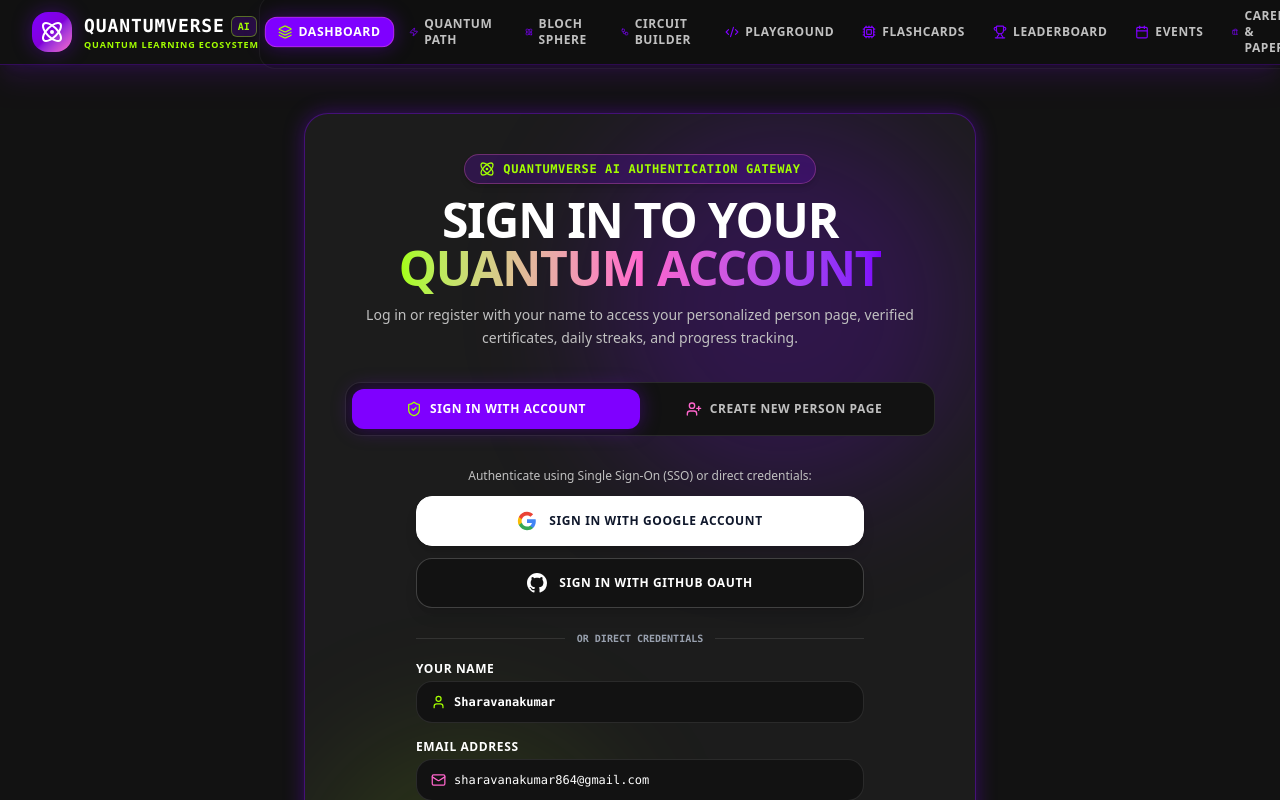
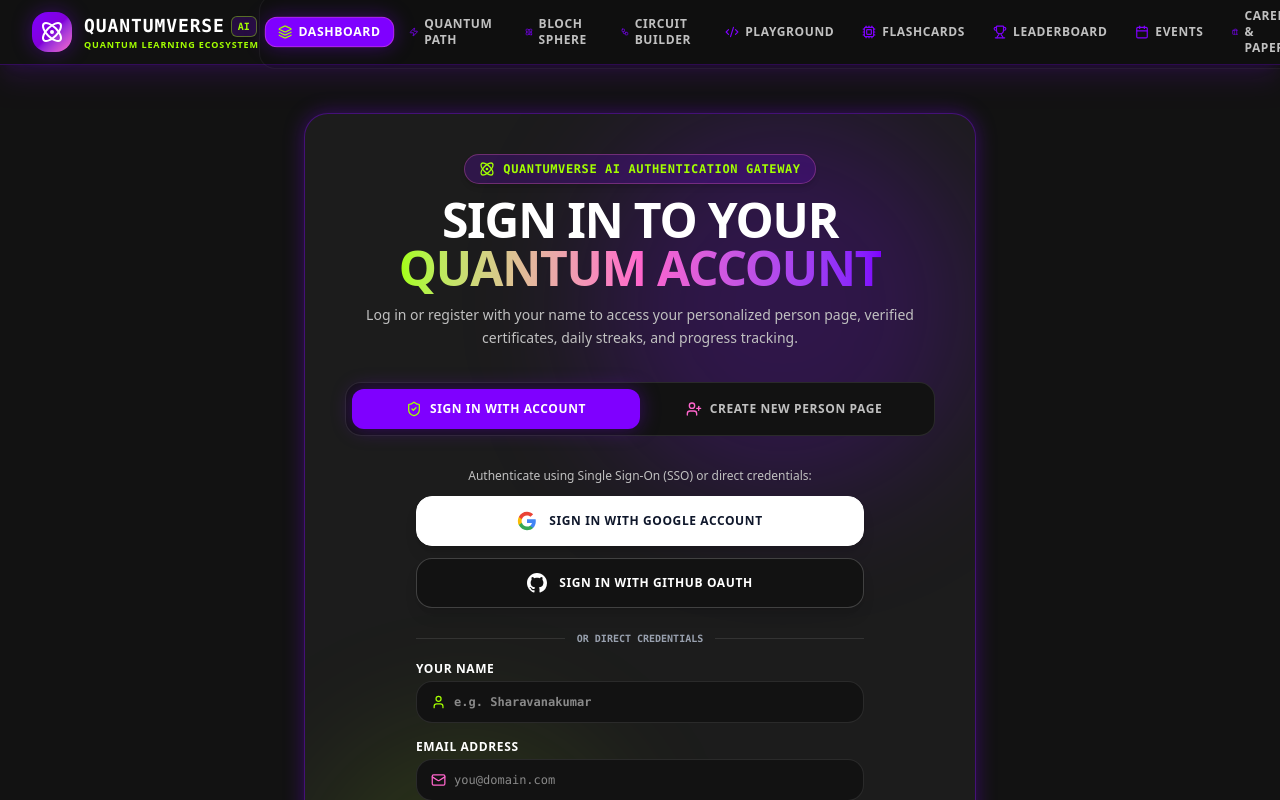
Before and after one commit to sharavana864/Quantumverse-Ai, a React (Vite) app: page / in a window 1280 px wide. Shown: the top 800 px of the page. Built offline with nearby package versions, Linux system fonts and the light colour scheme.

Commit message:
refactor: reset default user profile and credentials
Replace hardcoded personal developer information with generic placeholders and clear input fields to improve user privacy and decouple the application from individual identity.

```diff
--- a/src/components/AboutView.tsx
+++ b/src/components/AboutView.tsx
@@ -157,7 +157,7 @@
         </div>
       </div>
 
-      {/* Footer Info: Date, Version & Built By Sharavanakumar */}
+      {/* Footer Info: Date & Version */}
       <div className={`rounded-3xl p-6 border space-y-4 text-center transition-all ${
         isDark ? "bg-[#121212] border-white/10" : "bg-slate-100 border-slate-200"
       }`}>
@@ -176,9 +176,9 @@
         </div>
 
         <div className={`pt-3 border-t text-xs space-y-1 ${isDark ? "border-white/10 text-[#C0C0C0]" : "border-slate-200 text-slate-600"}`}>
-          <p className="font-semibold uppercase tracking-wider">QuantumVerse AI Ecosystem • Inspired by Duolingo</p>
+          <p className="font-semibold uppercase tracking-wider">QuantumVerse AI Ecosystem • Gamified Quantum Learning</p>
           <p className="text-[11px] font-mono font-black text-[#FF66CC] uppercase tracking-widest">
-            Built by Sharavanakumar
+            Empowering the Next Generation of Quantum Pioneers
           </p>
         </div>
       </div>
--- a/src/components/GamificationView.tsx
+++ b/src/components/GamificationView.tsx
@@ -17,8 +17,8 @@
   const isDark = theme === "dark";
 
   const userXP = userProfile?.totalXP ?? 0;
-  const userName = userProfile?.name ?? "Sharavanakumar";
-  const userAvatar = userProfile?.avatar ?? "https://api.dicebear.com/7.x/bottts/svg?seed=Sharavanakumar";
+  const userName = userProfile?.name ?? "Quantum Learner";
+  const userAvatar = userProfile?.avatar ?? "https://api.dicebear.com/7.x/bottts/svg?seed=QuantumLearner";
   const userTitle = userProfile?.title ?? "Quantum Scholar";
   const userStreak = userProfile?.streakDays ?? 0;
 
--- a/src/components/LoginPortal.tsx
+++ b/src/components/LoginPortal.tsx
@@ -28,9 +28,9 @@
   const [activeTab, setActiveTab] = useState<"login" | "signup">("login");
 
   // Sign In State
-  const [nameInput, setNameInput] = useState("Sharavanakumar");
-  const [emailInput, setEmailInput] = useState("sharavanakumar864@gmail.com");
-  const [passwordInput, setPasswordInput] = useState("••••••••••••");
+  const [nameInput, setNameInput] = useState("");
+  const [emailInput, setEmailInput] = useState("");
+  const [passwordInput, setPasswordInput] = useState("");
 
   // Custom User Sign Up State
   const [newName, setNewName] = useState("");
@@ -41,8 +41,8 @@
   const [notification, setNotification] = useState<string | null>(null);
 
   const handleGoogleQuickSignIn = () => {
-    const name = nameInput.trim() || "Sharavanakumar";
-    const email = emailInput.trim() || "sharavanakumar864@gmail.com";
+    const name = nameInput.trim() || "Google Quantum User";
+    const email = emailInput.trim() || "user@gmail.com";
     const user = createNewUserProfile(name, email, "google");
 
     setNotification(`Google SSO Verified! Signing in as ${user.name}...`);
--- a/src/data/userProfile.ts
+++ b/src/data/userProfile.ts
@@ -66,18 +66,18 @@
 }
 
 export const INITIAL_USER_PROFILE: UserProfile = {
-  name: "Sharavanakumar",
-  email: "sharavanakumar864@gmail.com",
-  authProvider: "google",
-  avatar: "https://api.dicebear.com/7.x/bottts/svg?seed=Sharavanakumar",
-  bio: "Quantum Learner exploring qubits, circuit synthesis & quantum algorithms on QuantumVerse AI.",
+  name: "Quantum Scholar",
+  email: "scholar@quantumverse.io",
+  authProvider: "email",
+  avatar: "https://api.dicebear.com/7.x/bottts/svg?seed=QuantumScholar",
+  bio: "Quantum Learner starting the journey on QuantumVerse AI.",
   title: "Quantum Novice",
   streakDays: 0,
   totalXP: 0,
   level: 1,
-  githubUsername: "sharavanakumar",
-  leetcodeUsername: "sharavanakumar",
-  linkedinUrl: "https://linkedin.com/in/sharavanakumar",
+  githubUsername: "quantum_scholar",
+  leetcodeUsername: "quantum_scholar",
+  linkedinUrl: "https://linkedin.com",
   heatMapData: {},
   badges: INITIAL_BADGES.map((b) => ({ ...b, unlocked: false, unlockedAt: undefined })),
   completedLessonIds: [],
```
